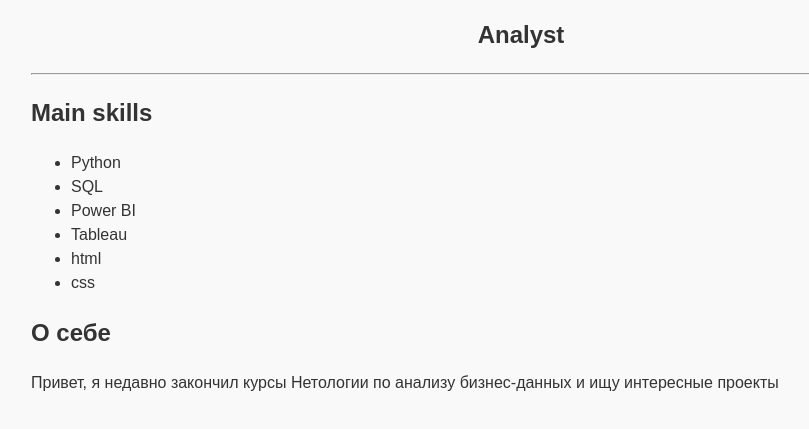
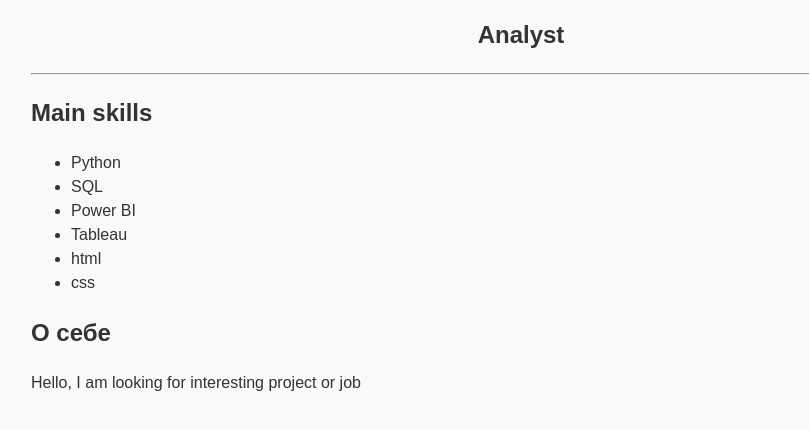
Before and after one commit to Drummfox/drummfox.github.io, a plain HTML site: page index.html in a window 1280 px wide. Shown: the part 81-510 px from the top of the page, without its empty margins (119-928 px from the left). Drawn offline with Linux system fonts and the light colour scheme.

Commit message:
Update index.html

```diff
--- a/index.html
+++ b/index.html
@@ -26,7 +26,7 @@
         </section>
         <section>
             <h2>О себе</h2>
-            <p>Привет, я недавно закончил курсы Нетологии по анализу бизнес-данных и ищу интересные проекты</p>
+            <p>Hello, I am looking for interesting project or job</p>
         </section>
     </main>
 </body>
```
